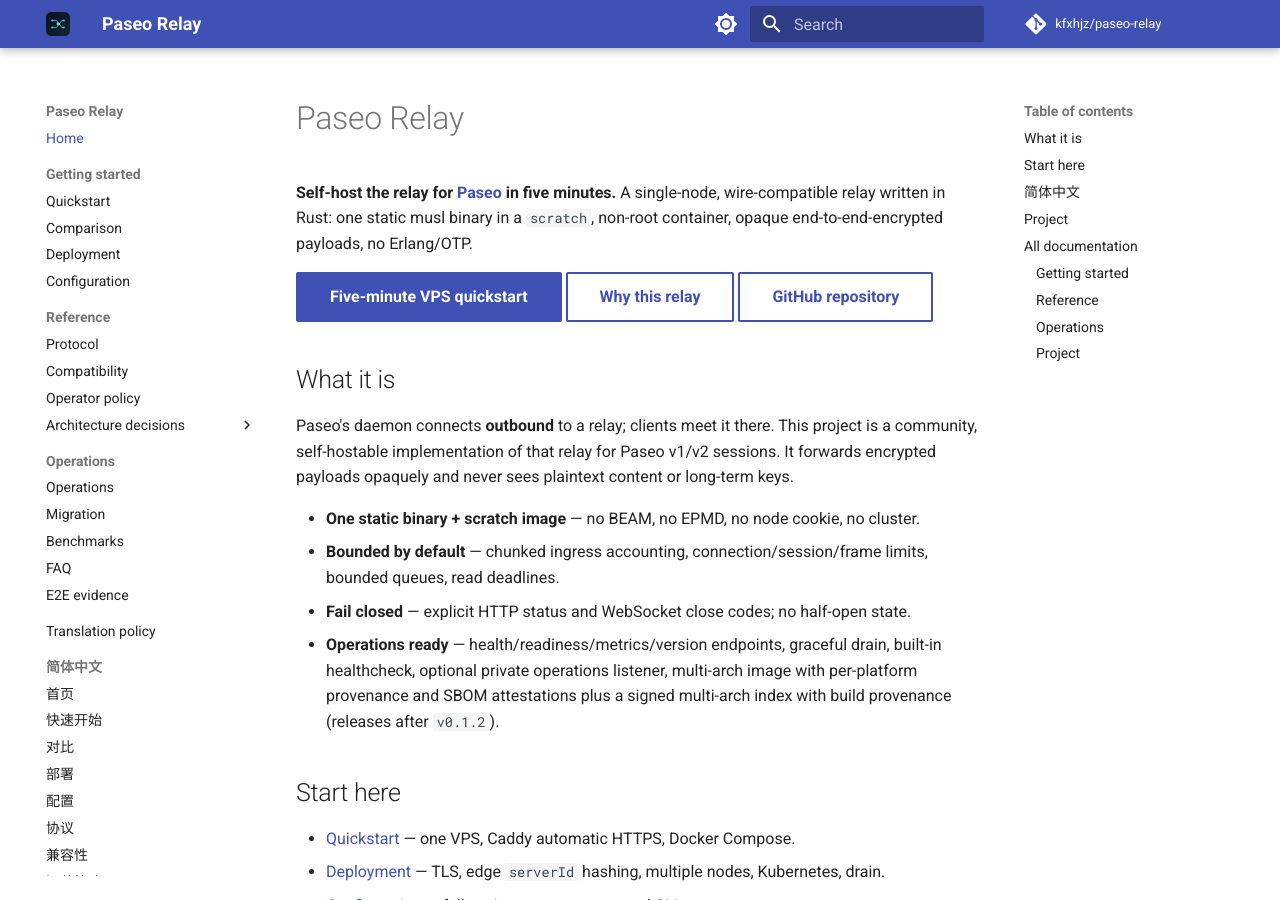
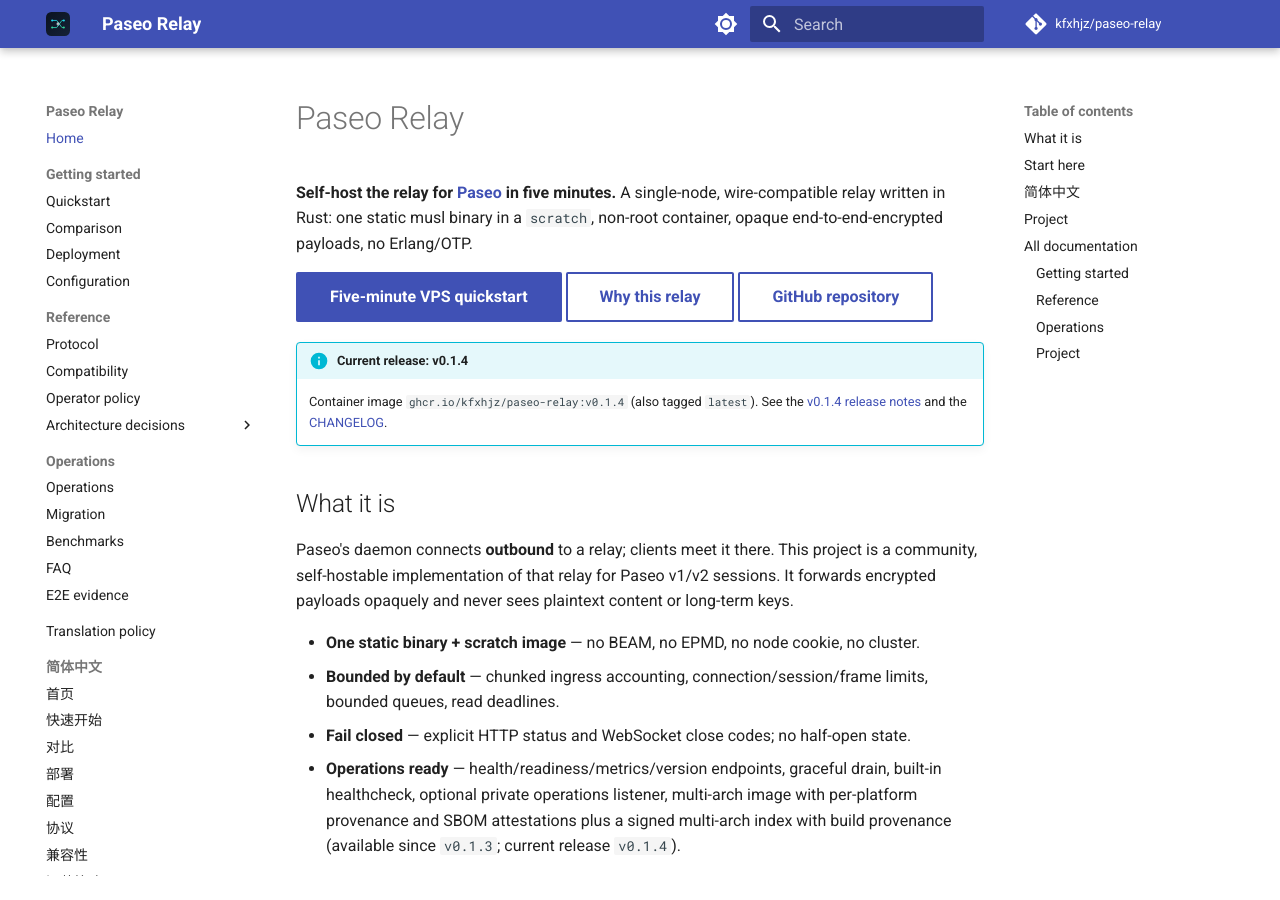
Before and after one commit to kfxhjz/paseo-relay, an MkDocs documentation site: the page built from docs/README.md, in a window 1280 px wide and 900 px high. Built offline with MkDocs 1.6.1 and Material for MkDocs 9.7.7, drawn with Linux system fonts in a browser that asks for light colours; comment, search, counter and statistics services are not loaded.

Commit message:
docs: show the current release on the docs home
- display v0.1.4 and the image tag at the top of English and Chinese docs
- replace the ambiguous 'releases after v0.1.2' wording with the current version

```diff
--- a/docs/README.md
+++ b/docs/README.md
@@ -6,6 +6,11 @@
 [Why this relay](comparison.md){ .md-button }
 [GitHub repository](https://github.com/kfxhjz/paseo-relay){ .md-button }
 
+!!! info "Current release: v0.1.4"
+    Container image `ghcr.io/kfxhjz/paseo-relay:v0.1.4` (also tagged `latest`).
+    See the [v0.1.4 release notes](https://github.com/kfxhjz/paseo-relay/releases/tag/v0.1.4)
+    and the [CHANGELOG](https://github.com/kfxhjz/paseo-relay/blob/main/CHANGELOG.md).
+
 ## What it is
 
 Paseo's daemon connects **outbound** to a relay; clients meet it there. This project is a community, self-hostable implementation of that relay for Paseo v1/v2 sessions. It forwards encrypted payloads opaquely and never sees plaintext content or long-term keys.
@@ -13,7 +18,7 @@ Paseo's daemon connects **outbound** to a relay; clients meet it there. This pro
 - **One static binary + scratch image** — no BEAM, no EPMD, no node cookie, no cluster.
 - **Bounded by default** — chunked ingress accounting, connection/session/frame limits, bounded queues, read deadlines.
 - **Fail closed** — explicit HTTP status and WebSocket close codes; no half-open state.
-- **Operations ready** — health/readiness/metrics/version endpoints, graceful drain, built-in healthcheck, optional private operations listener, multi-arch image with per-platform provenance and SBOM attestations plus a signed multi-arch index with build provenance (releases after `v0.1.2`).
+- **Operations ready** — health/readiness/metrics/version endpoints, graceful drain, built-in healthcheck, optional private operations listener, multi-arch image with per-platform provenance and SBOM attestations plus a signed multi-arch index with build provenance (available since `v0.1.3`; current release `v0.1.4`).
 
 ## Start here
 
```
Also changed, not shown: docs/zh-CN/README.md (+5 -0 lines).
